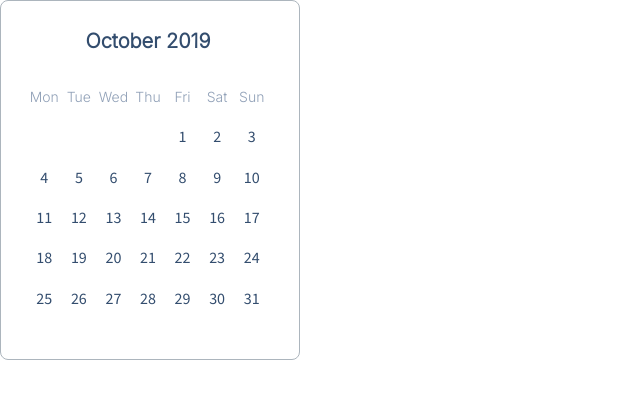
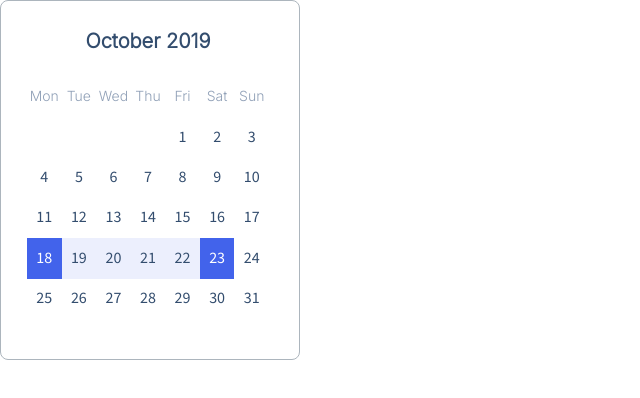
Before and after one commit to js-tasks-ru/htmlcss-20230530_jakubaites, a website: page 05-lection3/03-calendar/index.html in a window 1280 px wide. Shown: the whole page, without its empty margins (0-640 px from the left). Drawn offline with nearby package versions, Linux system fonts and the light colour scheme.

Commit message:
calendar 2

```diff
--- a/05-lection3/03-calendar/calendar.css
+++ b/05-lection3/03-calendar/calendar.css
@@ -23,8 +23,7 @@
     display: grid;
     grid-template-columns: repeat(7, 1fr);
     grid-template-rows: repeat(6, 1fr);
-    justify-items: center;
-    align-items: center;
+    place-items: stretch / stretch;
 }
 .calendar__title {
     margin-bottom: 24px;
@@ -39,6 +38,8 @@
     font-size: 16px;
     line-height: 20px;
     color: #334D6E;
+    padding-top: calc(50% - 8px); /* сложное решение размещения цифр посередине контейнера?*/
+
 }
 .calendar__item_day {
     font-family: 'Inter';
@@ -48,3 +49,10 @@
     line-height: 20px;
     color: #90A0B7;
 }
+.calendar__item_rangEdge {
+    background: #4263EB;
+    color: var(--white);
+}
+.calendar__item_range {
+    background: rgba(160, 177, 245, 0.2);
+}
--- a/05-lection3/03-calendar/index.html
+++ b/05-lection3/03-calendar/index.html
@@ -42,12 +42,12 @@
                 <span class="calendar__item">15</span>
                 <span class="calendar__item">16</span>
                 <span class="calendar__item">17</span>
-                <span class="calendar__item">18</span>
-                <span class="calendar__item">19</span>
-                <span class="calendar__item">20</span>
-                <span class="calendar__item">21</span>
-                <span class="calendar__item">22</span>
-                <span class="calendar__item">23</span>
+                <span class="calendar__item calendar__item_rangEdge">18</span>
+                <span class="calendar__item calendar__item_range">19</span>
+                <span class="calendar__item calendar__item_range">20</span>
+                <span class="calendar__item calendar__item_range">21</span>
+                <span class="calendar__item calendar__item_range">22</span>
+                <span class="calendar__item calendar__item_rangEdge">23</span>
                 <span class="calendar__item">24</span>
                 <span class="calendar__item">25</span>
                 <span class="calendar__item">26</span>
```
